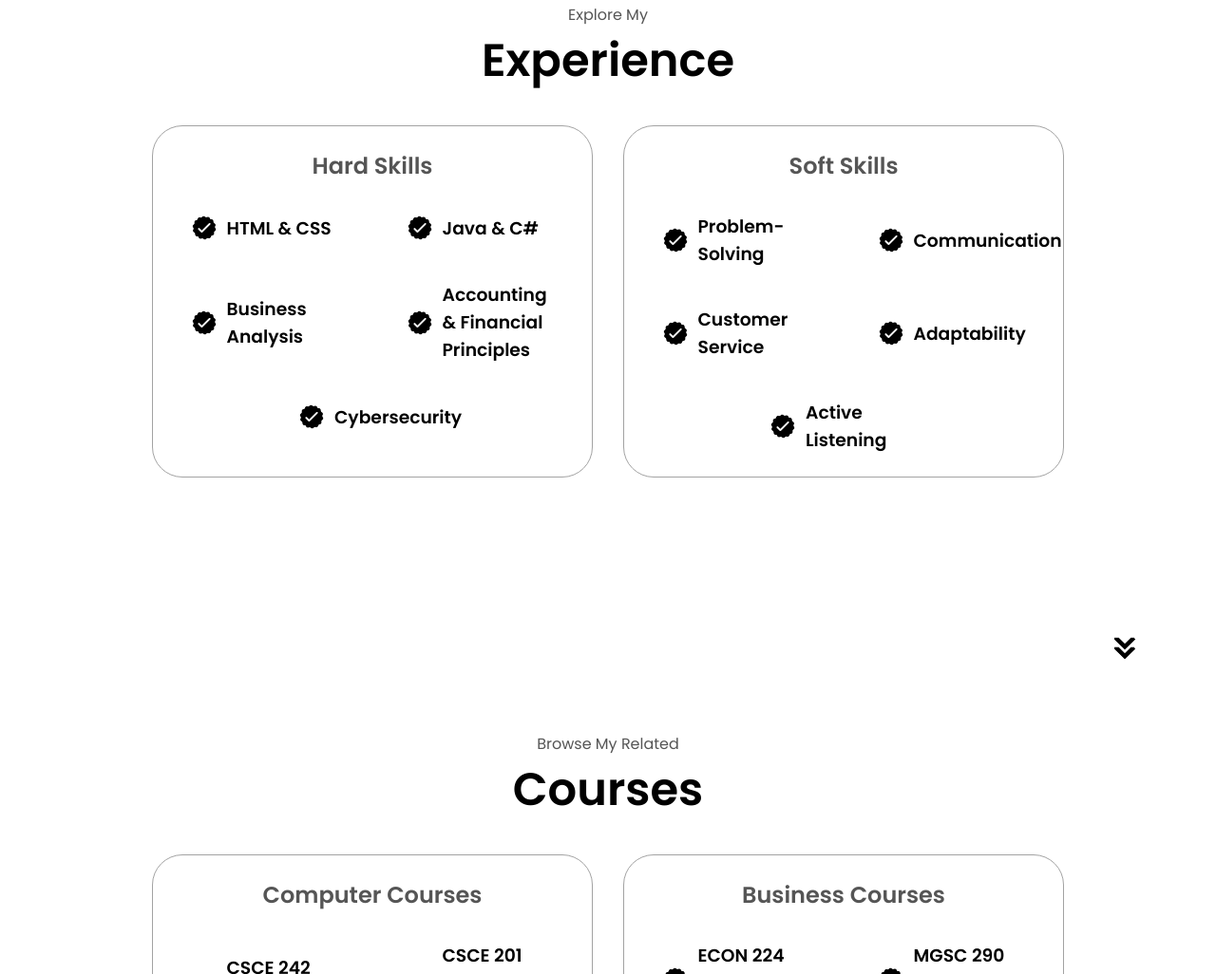
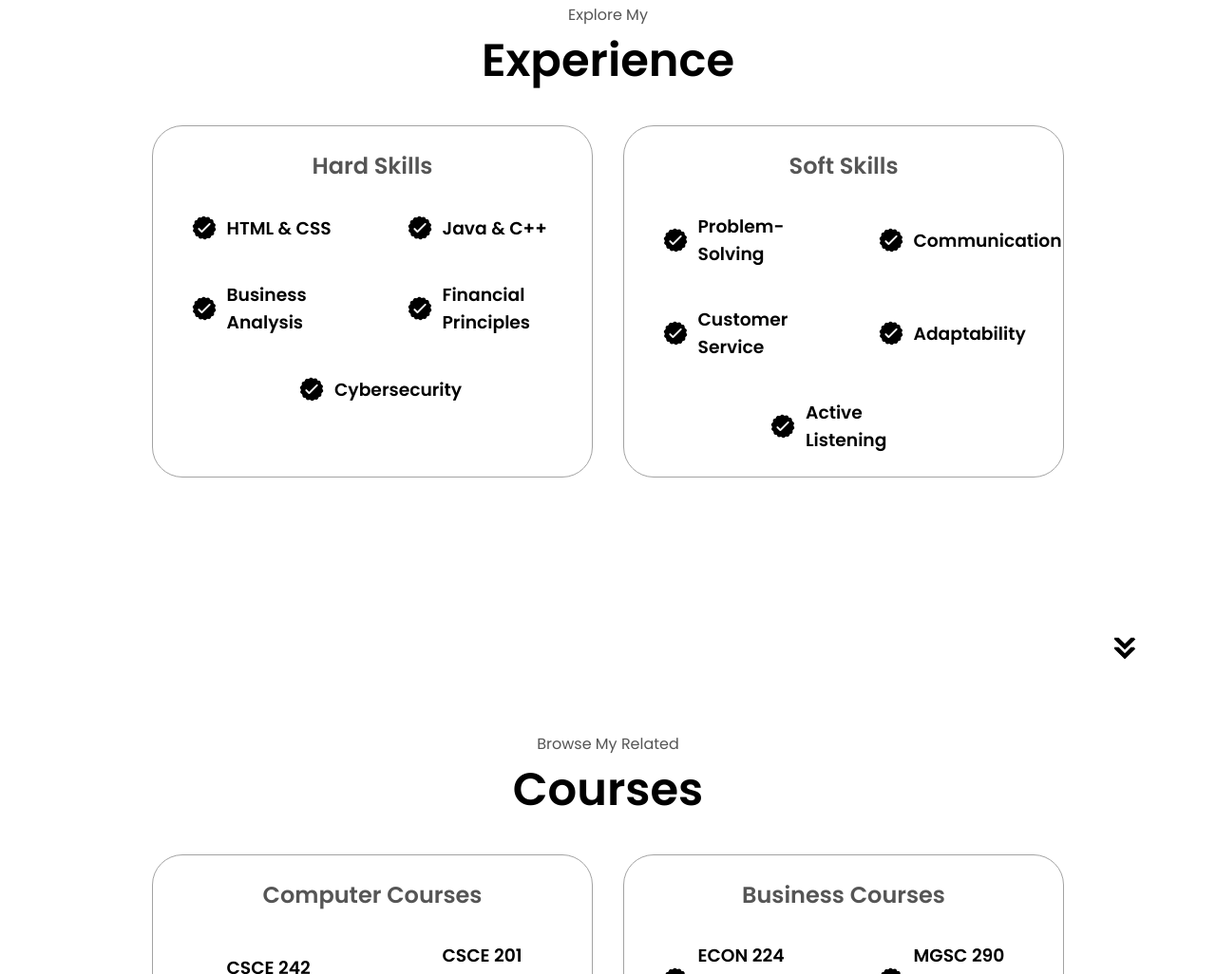
Before and after one commit to SGoldfine/html-css-js-resume, a plain HTML site: page index.html in a window 1280 px wide. Shown: the part 1693-2719 px from the top of the page at 95% size. Drawn offline with Linux system fonts and the light colour scheme.

Commit message:
updated skills page

```diff
--- a/index.html
+++ b/index.html
@@ -129,7 +129,7 @@
                             alt="Experience icon"
                             class="icon">
                             <div>
-                                <h3>Java & C#</h3>
+                                <h3>Java & C++</h3>
                             </div>
                         </article>
                         <article>
@@ -145,7 +145,7 @@
                             alt="Experience icon"
                             class="icon">
                             <div>
-                                <h3>Accounting & Financial Principles</h3>
+                                <h3>Financial Principles</h3>
                             </div>
                         </article>
                         <article>
```
